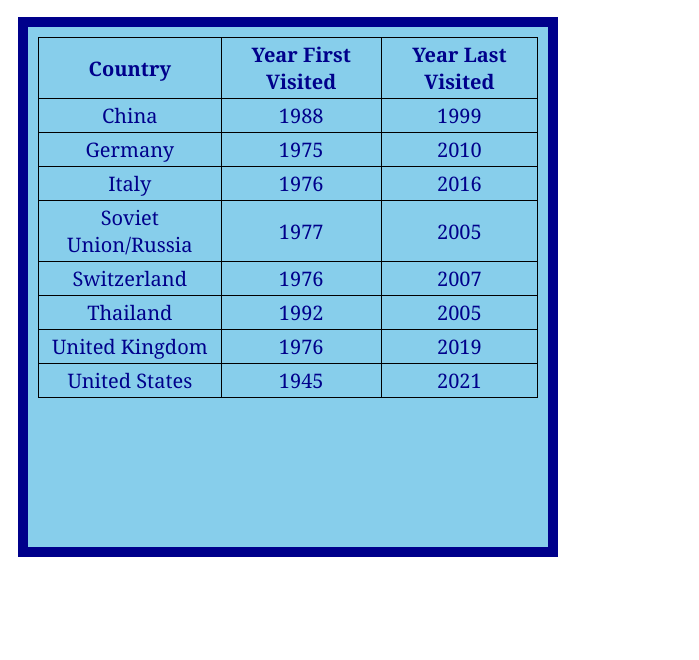
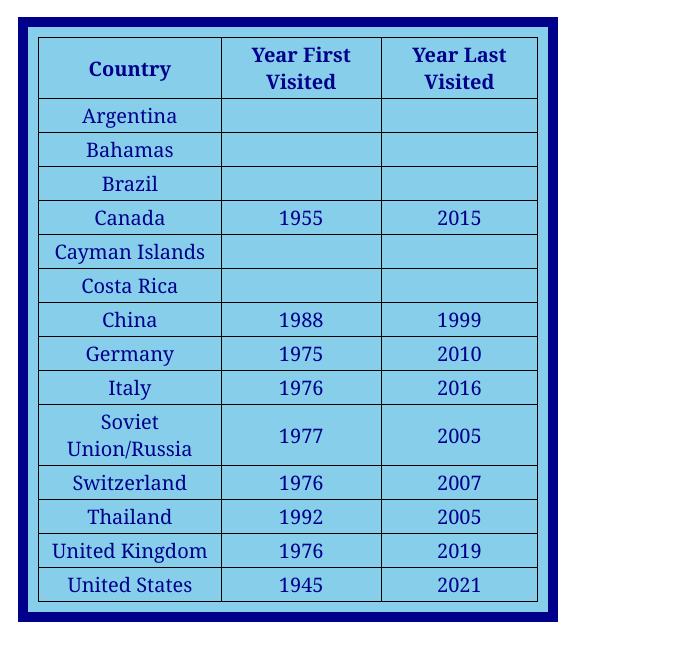
Before and after one commit to greghughes1589/GregWebpage_New, a plain HTML site: page Table.html in a window 1280 px wide. Shown: the part 64-724 px from the top of the page, without its empty margins (0-699 px from the left). Drawn offline with Linux system fonts and the light colour scheme.

Commit message:
More Countries

```diff
--- a/Table.html
+++ b/Table.html
@@ -26,9 +26,39 @@
           </tr>
       </thead>
         <tr>
-            <td>China</td>
-            <td>1988</td>
-            <td>1999</td>
+          <td>Argentina</td>
+          <td></td>
+          <td></td>
+        </tr>
+        <tr>
+          <td>Bahamas</td>
+          <td></td>
+          <td></td>
+        </tr>
+        <tr>
+            <td>Brazil</td>
+            <td></td>
+            <td></td>
+          </tr>
+        <tr>
+          <td>Canada</td>
+          <td>1955</td>
+          <td>2015</td>
+        </tr>
+        <tr>
+          <td>Cayman Islands</td>
+          <td></td>
+          <td></td>
+           </tr>
+        <tr>
+          <td>Costa Rica</td>
+          <td></td>
+          <td></td>
+        </tr>
+        <tr>
+          <td>China</td>
+          <td>1988</td>
+          <td>1999</td>
         </tr>
         <tr>
             <td>Germany</td>
--- a/resources/CSS/Table.css
+++ b/resources/CSS/Table.css
@@ -3,7 +3,6 @@
 }
 #table {
     width: 500px;
-    height: 500px;
     background-color: skyblue;
     color: darkblue;
     font-family: Georgia, 'Times New Roman', Times, serif;
```
Also changed, not shown: resources/Images/1968-69_Princeton_ChemE_StudentsFaculty.jpg (added).
